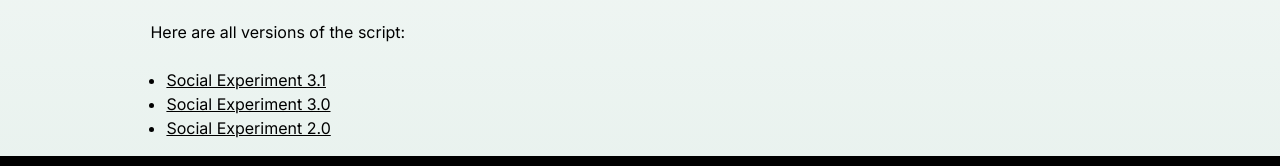
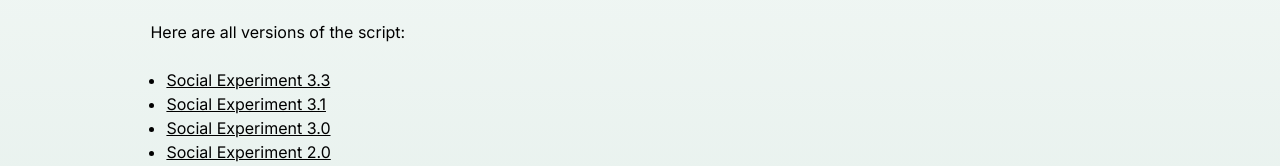
Before and after one commit to veganfuture/veganfuture.org, a Next.js app: page /socialexperiment in a window 1280 px wide. Shown: the part 1074-1240 px from the top of the page. Built offline with nearby package versions, Linux system fonts and the light colour scheme.

Commit message:
cancel amsterdam event and add social experiment 3.3

```diff
--- a/app/socialexperiment/page.tsx
+++ b/app/socialexperiment/page.tsx
@@ -39,6 +39,14 @@ export default function SocialExperiment() {
         <li className="list-disc mx-8">
           <a
             className="underline"
+            href="https://docs.google.com/document/d/18t-03QYYdq2I9VuG4QgYzx8TYjX9Z7__pwjI3axCnqY/edit?usp=sharing"
+          >
+            Social Experiment 3.3
+          </a>
+        </li>
+        <li className="list-disc mx-8">
+          <a
+            className="underline"
             href="https://docs.google.com/document/d/1R-ugpBKJRocU_DRdw2qQRVZgcK-ECjfeYmJtEXPNq0E/edit?usp=sharing"
           >
             Social Experiment 3.1
--- a/lib/events.tsx
+++ b/lib/events.tsx
@@ -395,6 +395,7 @@ export const events: Event[] = populate([
     location: "moco",
     startTime: fromAmsTime("28-06-2026 14:00"),
     endTime: fromAmsTime("28-06-2026 17:00"),
+    status: "cancelled",
   },
   {
     type: "outreach",
```
